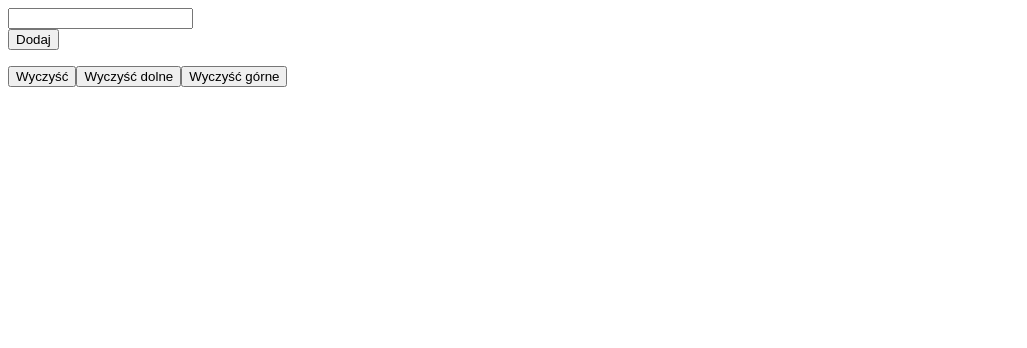
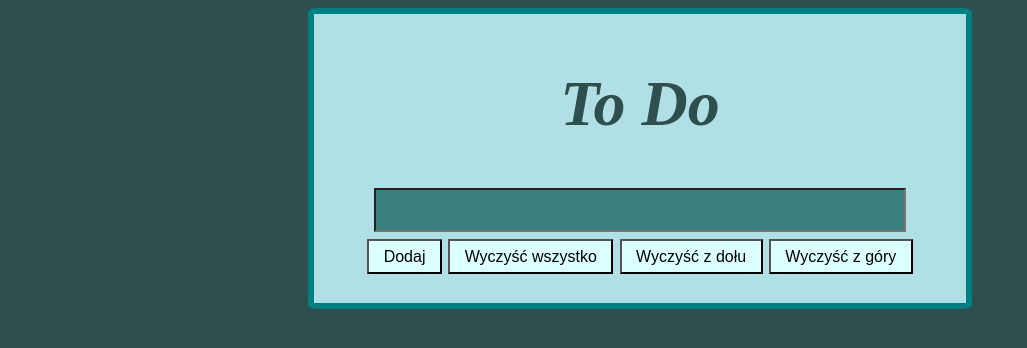
Before and after one commit to jkrolik1/school, an Angular app in the folder AMIW/ng1/test-app/: page / in a window 1280 px wide. Shown: the top 348 px of the page, without its empty margins (0-1027 px from the left). Built offline with nearby package versions, Linux system fonts and the light colour scheme.

Commit message:
working_on_todo_app

```diff
--- a/AMIW/ng1/test-app/src/app/app.component.css
+++ b/AMIW/ng1/test-app/src/app/app.component.css
@@ -0,0 +1,74 @@
+.all{
+    background-color: powderblue;
+    padding: 10px;
+    margin-left: auto;
+    margin-right: auto;
+    width: 50%;
+    border: 0.4em solid;
+    border-color: teal;
+    border-radius: 1.5%;
+    text-align: center;
+}
+.title{
+    font-style: italic;
+    color: darkslategray;
+    text-align: center;
+    font-size: 4em;
+}
+
+.title:hover{
+    color: rgb(58, 126, 126);
+    cursor: pointer;
+}
+
+.inputS{
+    background-color: rgb(58, 126, 126);
+    padding: 0.3em 0.5em;
+    font-size: 1.4em;
+    color: snow;
+    margin: 0.2em;
+    width: 80%;
+}
+
+.button1{
+    padding: 0.4em 0.9em;
+    margin: 0.2em;
+    background-color: rgb(220, 255, 255);
+    font-size: 1em;
+    cursor: pointer;
+}
+
+.button1:hover{
+    background-color: rgba(220, 255, 255, 0.404);
+}
+
+buttons{
+    display: block;
+}
+
+ul{
+    text-align: center;
+}
+
+li{
+    list-style-type: none;
+    margin-right: 2.8em;
+    font-size: 1.6em;
+    padding: 0.5%;
+}
+
+#field{
+    display: block;
+}
+
+.button2{
+    padding: 0.2em 2em;
+    margin: 0.2em;
+    background-color: rgb(220, 255, 255);
+    font-size: 0.6em;
+    cursor: pointer;
+}
+
+.button2:hover{
+    background-color: rgba(220, 255, 255, 0.404);
+}
--- a/AMIW/ng1/test-app/src/app/app.component.html
+++ b/AMIW/ng1/test-app/src/app/app.component.html
@@ -1,12 +1,19 @@
-<input type="text" #in (keyup.enter)="onAdd($event.target.value)">
-<button (click)="onAdd(in.value)" style="display: block;">Dodaj</button>
+<div class = 'all'>
+    <h1 class = "title">To Do</h1>
+    <input type="text" #in (keyup.enter)="onAdd($event.target.value)" class = 'inputS'>
+    <div id = 'buttons'>
+        <button (click)="onAdd(in.value)" class="button1">Dodaj</button>
+        <button (click)="onClear()" class="button1">Wyczyść wszystko</button>
+        <button (click)="onClearDown()" class="button1">Wyczyść z dołu</button>
+        <button (click)="onClearUp()" class="button1">Wyczyść z góry</button>
+    </div>
 
-<ul>
-    <li *ngFor="let item of listX">{{item}}</li>
-</ul>
+    <ul>
+        <li *ngFor="let item of listX">{{item}}
+            <button class = "button2" (click)="onDelete(item)">Usuń</button>
+            <button class = "button2" (click)="onDone(item)">Zrobione</button>
+        </li>
 
-<div>
-    <button (click)="onClear()">Wyczyść</button>
-    <button (click)="onClearDown()">Wyczyść dolne</button>
-    <button (click)="onClearUp()">Wyczyść górne</button>
+    </ul>
+
 </div>
--- a/AMIW/ng1/test-app/src/app/app.component.ts
+++ b/AMIW/ng1/test-app/src/app/app.component.ts
@@ -11,7 +11,10 @@ export class AppComponent {
   listX = [];
 
   onAdd(name){
-    this.listX.push(name);
+    if (!(name === '')){
+      this.listX.push(name);
+    }
+
     console.log(this.listX);
   }
 
@@ -27,6 +30,14 @@ export class AppComponent {
     this.listX.shift();
   }
 
+  onDelete(ele){
+    let index = this.listX.findIndex(element => element == ele);
+    this.listX.splice(index,1);
+  }
+
+  onDone(ele){
+  }
+
 }
 
 // przy kazdej pozycji przycisk do usuwania tej pozycji
--- a/AMIW/ng1/test-app/src/styles.css
+++ b/AMIW/ng1/test-app/src/styles.css
@@ -1 +1,3 @@
-/* You can add global styles to this file, and also import other style files */
+body{
+    background-color: darkslategray;
+}
```
